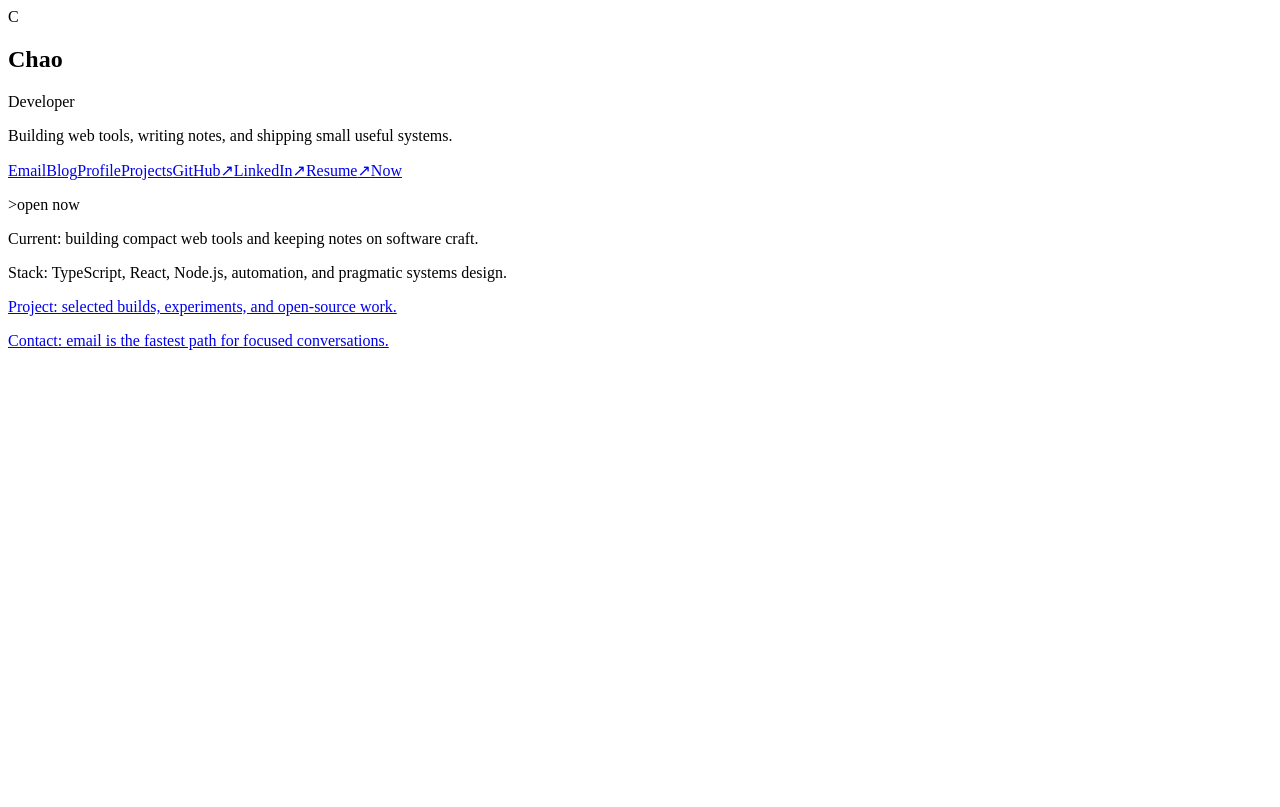
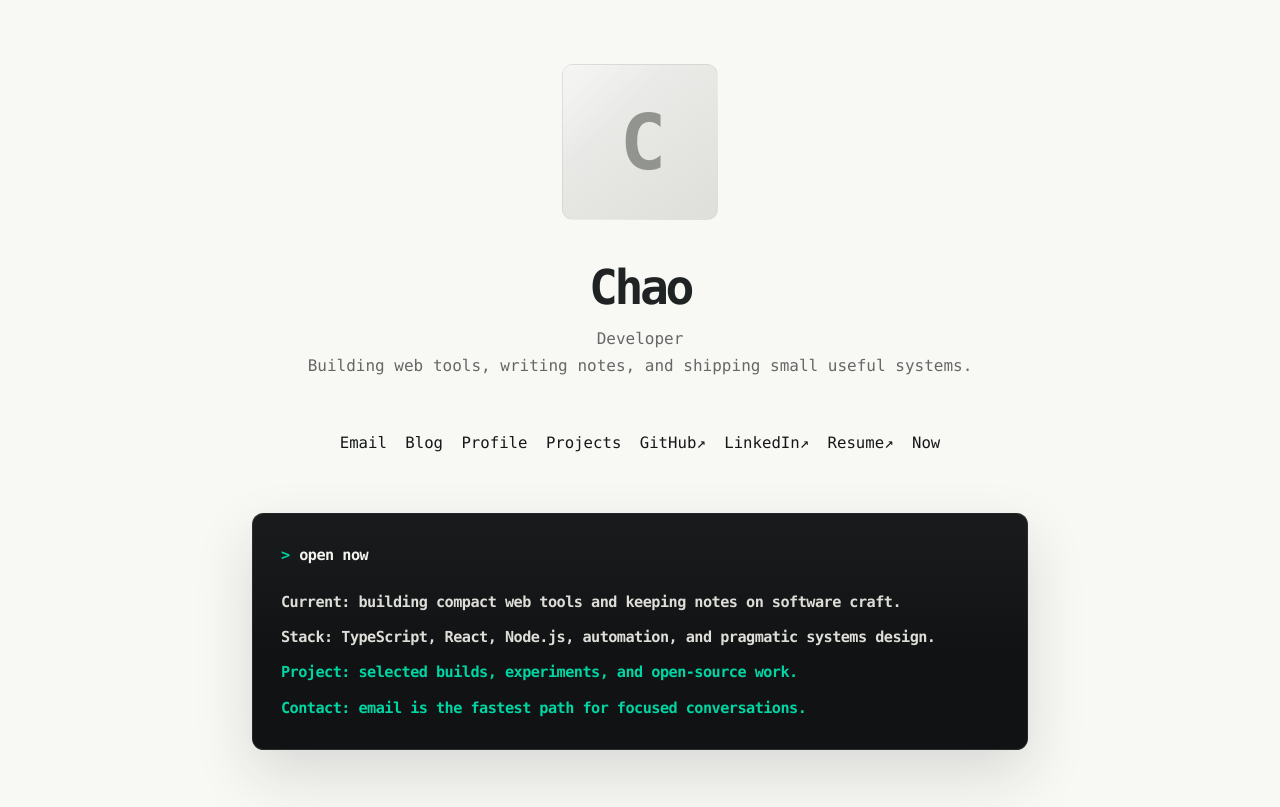
Before and after one commit to rootSunc/chaoNav, a React (Vite) app: page / in a window 1280 px wide. Built offline with nearby package versions, Linux system fonts and the light colour scheme.

Commit message:
feat: style terminal-first personal card

```diff
--- a/src/main.tsx
+++ b/src/main.tsx
@@ -1,6 +1,7 @@
 import { StrictMode } from 'react';
 import { createRoot } from 'react-dom/client';
 import App from './App';
+import './styles.css';
 
 createRoot(document.getElementById('root')!).render(
   <StrictMode>
--- /dev/null
+++ b/src/styles.css
@@ -0,0 +1,249 @@
+:root {
+  color: #1f2323;
+  background: #f8f8f5;
+  font-family: "IBM Plex Mono", "SFMono-Regular", Consolas, "Liberation Mono", monospace;
+  font-synthesis: none;
+  text-rendering: optimizeLegibility;
+  -webkit-font-smoothing: antialiased;
+  --background: #f8f8f5;
+  --ink: #1f2323;
+  --muted: #666867;
+  --terminal: #111214;
+  --terminal-ink: #deded9;
+  --accent: #00d6a3;
+  --focus: #ffb000;
+  --shadow: 0 24px 60px rgb(25 25 25 / 14%);
+}
+
+* {
+  box-sizing: border-box;
+}
+
+html {
+  min-height: 100%;
+  background:
+    radial-gradient(circle at 50% 0%, rgb(255 255 255 / 86%) 0 22rem, transparent 42rem),
+    var(--background);
+}
+
+body {
+  min-width: 320px;
+  min-height: 100vh;
+  margin: 0;
+}
+
+a {
+  color: inherit;
+}
+
+a:focus-visible {
+  outline: 2px solid var(--focus);
+  outline-offset: 0.25rem;
+}
+
+.shell {
+  width: min(100% - 2rem, 55rem);
+  min-height: 100svh;
+  margin: 0 auto;
+  padding: clamp(2rem, 8vh, 4.75rem) 0 clamp(2rem, 7vh, 4rem);
+}
+
+.identity {
+  display: grid;
+  justify-items: center;
+  text-align: center;
+  animation: rise 560ms cubic-bezier(0.22, 1, 0.36, 1) both;
+}
+
+.avatar {
+  display: grid;
+  width: clamp(7.5rem, 16vw, 9.75rem);
+  aspect-ratio: 1;
+  place-items: center;
+  margin-bottom: clamp(2.2rem, 5vw, 2.8rem);
+  overflow: hidden;
+  border: 1px solid rgb(17 18 20 / 4%);
+  border-radius: 0.7rem;
+  background:
+    linear-gradient(135deg, rgb(255 255 255 / 42%), transparent 34%),
+    linear-gradient(145deg, #efefed, #dededb);
+  color: #929490;
+  font-size: clamp(3.2rem, 8vw, 4.8rem);
+  font-weight: 700;
+  letter-spacing: -0.08em;
+}
+
+h1 {
+  margin: 0;
+  color: var(--ink);
+  font-size: clamp(2rem, 6vw, 3rem);
+  line-height: 0.95;
+  letter-spacing: -0.07em;
+}
+
+.role,
+.descriptor {
+  max-width: 42rem;
+  margin: 0;
+  color: var(--muted);
+  font-size: clamp(0.86rem, 2.5vw, 1rem);
+  line-height: 1.65;
+}
+
+.role {
+  margin-top: 1rem;
+}
+
+.primary-nav {
+  display: flex;
+  flex-wrap: wrap;
+  justify-content: center;
+  gap: 0.85rem 1.15rem;
+  margin: clamp(2.4rem, 6vw, 3.4rem) auto clamp(2.6rem, 7vw, 3.8rem);
+  animation: rise 560ms 90ms cubic-bezier(0.22, 1, 0.36, 1) both;
+}
+
+.primary-nav a {
+  position: relative;
+  border-radius: 0.3rem;
+  color: #151817;
+  font-size: clamp(0.86rem, 2.4vw, 0.98rem);
+  line-height: 1.2;
+  text-decoration: none;
+  text-underline-offset: 0.28em;
+  transition:
+    color 160ms ease,
+    transform 160ms ease;
+}
+
+.primary-nav a::after {
+  position: absolute;
+  right: 0;
+  bottom: -0.24rem;
+  left: 0;
+  height: 1px;
+  background: currentcolor;
+  content: "";
+  opacity: 0;
+  transform: scaleX(0.72);
+  transition:
+    opacity 160ms ease,
+    transform 160ms ease;
+}
+
+.primary-nav a:hover {
+  color: #009d78;
+  transform: translateY(-1px);
+}
+
+.primary-nav a:hover::after {
+  opacity: 1;
+  transform: scaleX(1);
+}
+
+.terminal {
+  width: min(100%, 48.5rem);
+  margin: 0 auto;
+  padding: clamp(1.35rem, 4vw, 1.75rem);
+  border: 1px solid rgb(255 255 255 / 8%);
+  border-radius: 0.72rem;
+  background:
+    linear-gradient(180deg, rgb(255 255 255 / 4%), transparent 9rem),
+    var(--terminal);
+  box-shadow: var(--shadow);
+  color: var(--terminal-ink);
+  animation: terminal-in 620ms 180ms cubic-bezier(0.22, 1, 0.36, 1) both;
+}
+
+.terminal-command,
+.terminal-line {
+  margin: 0;
+  font-size: clamp(0.84rem, 2.4vw, 0.95rem);
+  font-weight: 650;
+  line-height: 1.75;
+  letter-spacing: -0.035em;
+}
+
+.terminal-command {
+  display: flex;
+  gap: 0.6rem;
+  color: #f4f4f0;
+}
+
+.terminal-command span:first-child {
+  color: var(--accent);
+}
+
+.terminal-body {
+  display: grid;
+  gap: 0.55rem;
+  margin-top: 1.25rem;
+}
+
+.terminal-line {
+  color: var(--terminal-ink);
+}
+
+.terminal-line a {
+  color: var(--accent);
+  text-decoration: none;
+  text-underline-offset: 0.3em;
+}
+
+.terminal-line a:hover {
+  text-decoration: underline;
+}
+
+@keyframes rise {
+  from {
+    opacity: 0;
+    transform: translateY(0.8rem);
+  }
+
+  to {
+    opacity: 1;
+    transform: translateY(0);
+  }
+}
+
+@keyframes terminal-in {
+  from {
+    opacity: 0;
+    transform: translateY(1rem) scale(0.985);
+  }
+
+  to {
+    opacity: 1;
+    transform: translateY(0) scale(1);
+  }
+}
+
+@media (max-width: 560px) {
+  .shell {
+    width: min(100% - 1.15rem, 55rem);
+    padding-top: 2rem;
+  }
+
+  .descriptor {
+    max-width: 21rem;
+  }
+
+  .primary-nav {
+    gap: 0.9rem 1rem;
+  }
+
+  .terminal {
+    border-radius: 0.62rem;
+  }
+}
+
+@media (prefers-reduced-motion: reduce) {
+  *,
+  *::before,
+  *::after {
+    scroll-behavior: auto !important;
+    transition-duration: 0.01ms !important;
+    animation-duration: 0.01ms !important;
+    animation-iteration-count: 1 !important;
+  }
+}
--- a/tsconfig.app.json
+++ b/tsconfig.app.json
@@ -15,7 +15,9 @@
     "resolveJsonModule": true,
     "isolatedModules": true,
     "noEmit": true,
-    "jsx": "react-jsx"
+    "jsx": "react-jsx",
+    "types": ["vite/client"]
   },
-  "include": ["src"]
+  "include": ["src"],
+  "exclude": ["src/**/*.test.ts", "src/**/*.test.tsx", "src/test"]
 }
```
